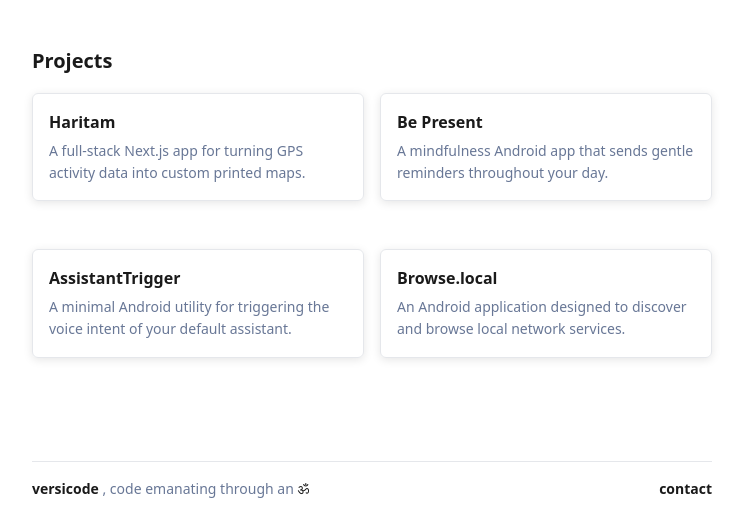
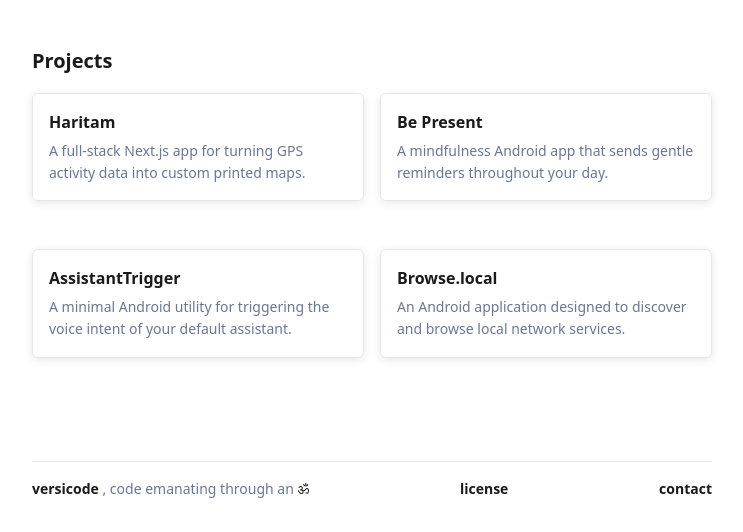
Before and after one commit to famousStratum/versicode, a plain HTML site: page index.html in a window 1280 px wide. Shown: the part 268-800 px from the top of the page, without its empty margins (268-1011 px from the left). Drawn offline with Linux system fonts and the light colour scheme.

Commit message:
Add license link to footer in index.html

```diff
--- a/index.html
+++ b/index.html
@@ -139,8 +139,8 @@
       <span>, code emanating through an</span>
       <span class="om-symbol" id="om-trigger" aria-label="Trigger VERSICODE effect">ॐ</span>
     </section>
+    <a href="license">license</a>
     <a href="mailto:info@versicode.com">contact</a>
-
   </footer>
 </body>
 
```
